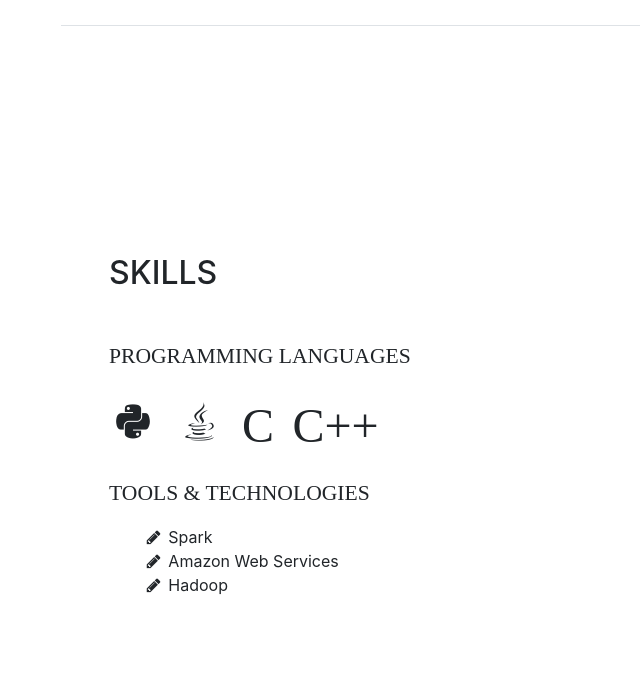
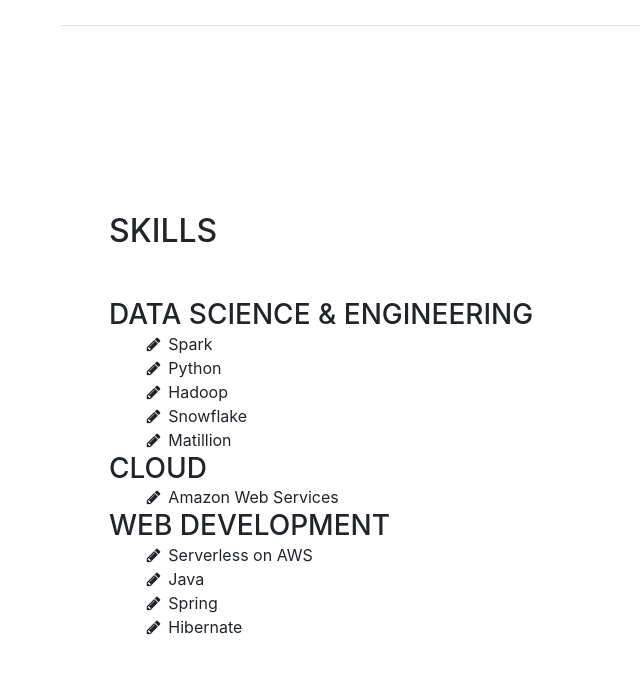
Before and after one commit to NeelPatel21/NeelPatel21.github.io, a website with bundled scripts: page index.html in a window 1280 px wide. Shown: the part 2374-3048 px from the top of the page, without its empty margins (211-851 px from the left). Built offline with nearby package versions, Linux system fonts and the light colour scheme; files whose address does not match are found by name; a web font is replaced by a local one.

Commit message:
changed skills.

```diff
--- a/index.html
+++ b/index.html
@@ -156,36 +156,44 @@
       <section class="resume-section p-3 p-lg-5 d-flex flex-column" id="skills">
         <div class="my-auto">
           <h2 class="mb-5">Skills</h2>
-
-          <div class="subheading mb-3">Programming Languages</div>
-          <ul class="list-inline list-icons">
-            <li class="list-inline-item">
-              <i class="devicons devicons-python"></i>
-            </li>
-            <li class="list-inline-item">
-              <i class="devicons devicons-java"></i>
-            </li>
-            <li class="list-inline-item">
-              <i class="devicons devicons-C"></i>
-            </li>
-            <li class="list-inline-item">
-              <i class="devicons devicons-Cpp"></i>
-            </li>
-
-          </ul>
-
-          <div class="subheading mb-3">Tools &amp; Technologies</div>
+          <h3 class="mb-0">Data Science &amp; Engineering</h3>
           <ul class="fa-ul mb-0">
             <li>
               <i class="fa fa-pencil fa-fw"></i>
               Spark</li>
 			<li>
               <i class="fa fa-pencil fa-fw"></i>
-              Amazon Web Services</li>
+              Python</li>
             <li>
               <i class="fa fa-pencil fa-fw"></i>
               Hadoop</li>
-
+            <li>
+              <i class="fa fa-pencil fa-fw"></i>
+              Snowflake</li>
+            <li>
+              <i class="fa fa-pencil fa-fw"></i>
+              Matillion</li>
+          </ul>
+          <h3 class="mb-0">Cloud</h3>
+          <ul class="fa-ul mb-0">
+            <li>
+              <i class="fa fa-pencil fa-fw"></i>
+              Amazon Web Services</li>
+          </ul>
+          <h3 class="mb-0">Web Development</h3>
+          <ul class="fa-ul mb-0">
+            <li>
+              <i class="fa fa-pencil fa-fw"></i>
+              Serverless on AWS</li>
+			<li>
+              <i class="fa fa-pencil fa-fw"></i>
+              Java</li>
+            <li>
+              <i class="fa fa-pencil fa-fw"></i>
+              Spring</li>
+            <li>
+              <i class="fa fa-pencil fa-fw"></i>
+              Hibernate</li>
           </ul>
         </div>
       </section>
```
